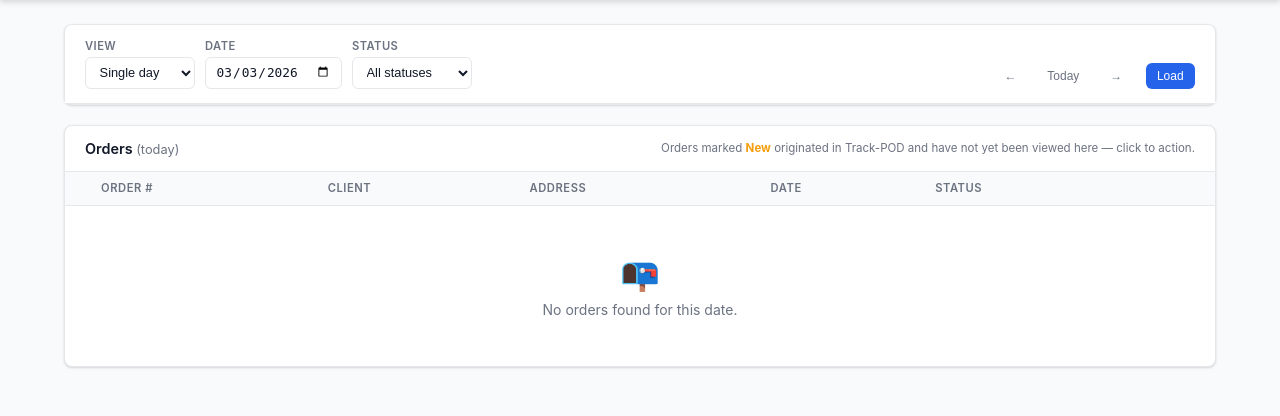
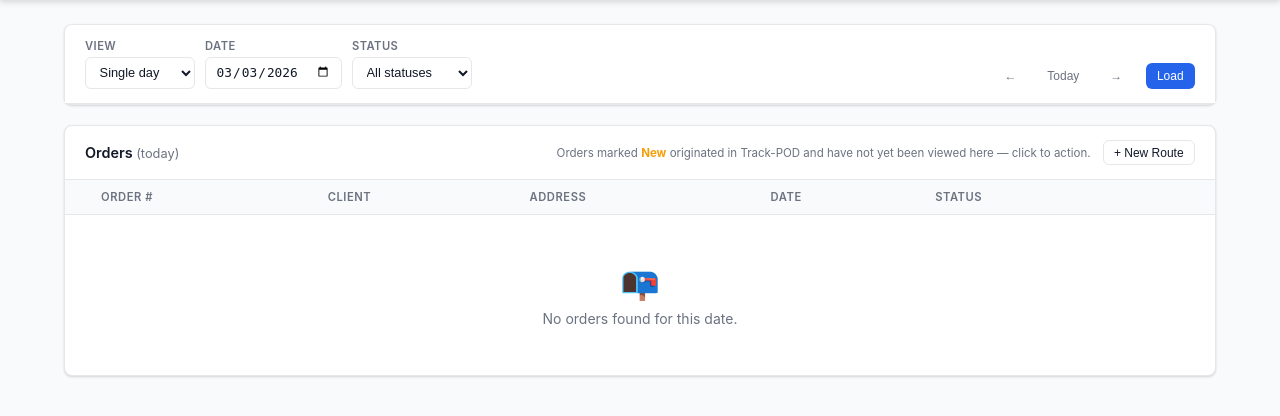
Before and after one commit to geitaguy/Deliver-It, a Flask app: page / in a window 1280 px wide. Shown: the part 56-472 px from the top of the page. Run offline with Flask 3, Linux system fonts and the light colour scheme; lists and menus that the app fills with data are empty.

Commit message:
Add route visibility, creation and management
Track-POD routes are now fetched alongside orders on every load.

Backend (track_pod.py + app.py):
- TrackPodClient gets four new methods: get_routes_by_date, create_route,
  update_route, add_order_to_route.
- Four new API endpoints: GET/POST /api/routes, PUT /api/routes/<code>,
  PUT /api/routes/<code>/orders/<number>.

Frontend (app.js):
- Orders are grouped by RouteNumber; each route renders as a labeled
  section header (route code, status badge, driver, order count) with a
  View button. Unassigned orders fall into a separate section below.
- Route status badges: Draft / Ready / Loaded / InProgress / Closed.
- Route view panel: shows details and lists unassigned orders with
  individual Add buttons to assign them to that route.
- Route create panel: name pre-filled as "DDD d mmm" (e.g. Mon 3 Mar)
  with an optional free-text suffix for extra runs; live code preview.
  Date, planned start, driver, vehicle, depot fields included.
- Route edit panel: update driver, vehicle, depot, planned start.
- New Route button in the Orders card header.
- Routes fetch uses Promise.allSettled so a routes API failure does not
  suppress the orders list.

Style (style.css):
- Route section header row styles and five route-status badge variants.

https://claude.ai/code/session_017NGzohDorKUB5jAbWHRZQ6

```diff
--- a/app.py
+++ b/app.py
@@ -165,6 +165,62 @@ def mark_viewed(order_number: str):
 
 
 # ---------------------------------------------------------------------------
+# JSON API — Routes
+# ---------------------------------------------------------------------------
+
+@app.route("/api/routes", methods=["GET"])
+def list_routes():
+    """List routes for a date. GET /api/routes?date=YYYY-MM-DD"""
+    date_str = request.args.get("date", date.today().isoformat())
+    client = _client()
+    try:
+        routes = client.get_routes_by_date(date_str)
+    except TrackPodError as exc:
+        return jsonify({"error": exc.message}), exc.status_code
+    return jsonify(routes)
+
+
+@app.route("/api/routes", methods=["POST"])
+def create_route():
+    """Create a new route in Track-POD."""
+    payload = request.get_json(force=True, silent=True)
+    if not payload:
+        return jsonify({"error": "Request body must be JSON."}), 400
+    client = _client()
+    try:
+        result = client.create_route(payload)
+    except TrackPodError as exc:
+        return jsonify({"error": exc.message}), exc.status_code
+    return jsonify(result or {"success": True}), 201
+
+
+@app.route("/api/routes/<path:route_code>", methods=["PUT"])
+def update_route(route_code: str):
+    """Update a route by its code."""
+    payload = request.get_json(force=True, silent=True)
+    if not payload:
+        return jsonify({"error": "Request body must be JSON."}), 400
+    client = _client()
+    try:
+        result = client.update_route(route_code, payload)
+    except TrackPodError as exc:
+        return jsonify({"error": exc.message}), exc.status_code
+    return jsonify(result or {"success": True})
+
+
+@app.route("/api/routes/<path:route_code>/orders/<path:order_number>", methods=["PUT"])
+def assign_order_to_route(route_code: str, order_number: str):
+    """Assign an existing unscheduled order to a route."""
+    allow_transfer = request.args.get("allowTransfer", "false").lower() == "true"
+    client = _client()
+    try:
+        client.add_order_to_route(route_code, order_number, allow_transfer)
+    except TrackPodError as exc:
+        return jsonify({"error": exc.message}), exc.status_code
+    return jsonify({"success": True})
+
+
+# ---------------------------------------------------------------------------
 # Helpers
 # ---------------------------------------------------------------------------
 
--- a/static/js/app.js
+++ b/static/js/app.js
@@ -18,10 +18,11 @@
 
   const state = {
     orders:       [],
+    routes:       [],
     loading:      false,
     statusFilter: "all",
     query:        { mode: "day", date: today, date_from: today, date_to: today },
-    panel:        { mode: null, order: null },
+    panel:        { mode: null, order: null, route: null },
   };
 
   // ----------------------------------------------------------------
@@ -67,18 +68,24 @@
 
     const params = new URLSearchParams();
     const q = state.query;
+    let routeDate;
     if (q.mode === "range") {
       params.set("date_from", q.date_from);
       params.set("date_to",   q.date_to);
+      routeDate = q.date_from;
     } else {
       params.set("date", q.date);
+      routeDate = q.date;
     }
 
     try {
-      state.orders = await apiFetch(`/api/orders?${params}`);
-    } catch (err) {
-      toast(err.message, "error");
-      state.orders = [];
+      const [ordersResult, routesResult] = await Promise.allSettled([
+        apiFetch(`/api/orders?${params}`),
+        apiFetch(`/api/routes?date=${routeDate}`),
+      ]);
+      state.orders = ordersResult.status === "fulfilled" ? ordersResult.value : [];
+      state.routes = routesResult.status === "fulfilled" ? routesResult.value : [];
+      if (ordersResult.status === "rejected") toast(ordersResult.reason.message, "error");
     } finally {
       state.loading = false;
       renderOrderList();
@@ -129,6 +136,87 @@
     return "badge-status";
   }
 
+  function routeNameForDate(dateStr) {
+    const d = new Date(dateStr + "T00:00:00");
+    const days   = ["Sun","Mon","Tue","Wed","Thu","Fri","Sat"];
+    const months = ["Jan","Feb","Mar","Apr","May","Jun","Jul","Aug","Sep","Oct","Nov","Dec"];
+    return `${days[d.getDay()]} ${d.getDate()} ${months[d.getMonth()]}`;
+  }
+
+  function routeStatusBadgeClass(status = "") {
+    switch (status) {
+      case "Ready":      return "badge-route-ready";
+      case "Loaded":     return "badge-route-loaded";
+      case "InProgress": return "badge-route-progress";
+      case "Closed":     return "badge-route-closed";
+      default:           return "badge-route-draft";
+    }
+  }
+
+  function orderRowHTML(o) {
+    const num    = o.Number || o.Id || "—";
+    const client = o.Client || "—";
+    const addr   = o.Address || "—";
+    const dt     = formatDate(o.Date || o.RouteDate || "");
+    const status = o.Status || "Unassigned";
+    const isNew  = o._new;
+    return `<tr class="${isNew ? "is-new" : ""}" data-order="${escAttr(num)}" tabindex="0">
+      <td>${isNew ? '<span class="dot-new" title="Not yet viewed in Deliver-It"></span>' : ""}</td>
+      <td><strong>${escHtml(num)}</strong></td>
+      <td>${escHtml(client)}</td>
+      <td>${escHtml(addr)}</td>
+      <td>${escHtml(dt)}</td>
+      <td><span class="badge ${statusBadgeClass(status)}">${escHtml(status)}</span></td>
+      <td>${isNew ? '<span class="badge badge-new"><span class="dot-new"></span>New</span>' : ""}</td>
+    </tr>`;
+  }
+
+  function groupByRoute(orders) {
+    const groups     = {};
+    const unassigned = [];
+    for (const o of orders) {
+      const rn = o.RouteNumber || null;
+      if (rn) {
+        if (!groups[rn]) groups[rn] = [];
+        groups[rn].push(o);
+      } else {
+        unassigned.push(o);
+      }
+    }
+    return { groups, unassigned };
+  }
+
+  function routeSectionHeaderHTML(code, route, count) {
+    const status = route ? (route.Status || "") : "";
+    const driver = route ? (route.DriverName || "") : "";
+    const meta   = [driver, `${count} order${count !== 1 ? "s" : ""}`].filter(Boolean).join(" · ");
+    const badge  = status
+      ? `<span class="badge ${routeStatusBadgeClass(status)}">${escHtml(status)}</span>`
+      : "";
+    return `<tr class="route-section-hdr">
+      <td colspan="7">
+        <div class="route-section-inner">
+          <span class="route-section-name">${escHtml(code)}</span>
+          ${badge}
+          <span class="route-section-meta">${escHtml(meta)}</span>
+          <button class="btn btn-ghost btn-sm route-view-btn" data-route-code="${escAttr(code)}"
+                  style="margin-left:auto;font-size:.72rem">View</button>
+        </div>
+      </td>
+    </tr>`;
+  }
+
+  function unassignedSectionHeaderHTML(count) {
+    return `<tr class="route-section-hdr unassigned">
+      <td colspan="7">
+        <div class="route-section-inner">
+          <span class="route-section-name" style="color:var(--text-muted)">Unassigned</span>
+          <span class="route-section-meta">${count} order${count !== 1 ? "s" : ""}</span>
+        </div>
+      </td>
+    </tr>`;
+  }
+
   function renderOrderList() {
     const tbody = $("#orders-tbody");
     const empty = $("#orders-empty");
@@ -160,29 +248,40 @@
     }
 
     empty.style.display = "none";
-    tbody.innerHTML = visible.map(o => {
-      const num    = o.Number || o.Id || "—";
-      const client = o.Client || "—";
-      const addr   = o.Address || "—";
-      const dt     = formatDate(o.Date || o.RouteDate || "");
-      const status = o.Status || "Unassigned";
-      const isNew  = o._new;
 
-      return `<tr class="${isNew ? "is-new" : ""}" data-order="${escHtml(num)}" tabindex="0">
-        <td>${isNew ? '<span class="dot-new" title="Not yet viewed in Deliver-It"></span>' : ""}</td>
-        <td><strong>${escHtml(num)}</strong></td>
-        <td>${escHtml(client)}</td>
-        <td>${escHtml(addr)}</td>
-        <td>${escHtml(dt)}</td>
-        <td><span class="badge ${statusBadgeClass(status)}">${escHtml(status)}</span></td>
-        <td>${isNew ? '<span class="badge badge-new"><span class="dot-new"></span>New</span>' : ""}</td>
-      </tr>`;
-    }).join("");
+    const { groups, unassigned } = groupByRoute(visible);
+    const routeCodes = Object.keys(groups).sort();
+
+    // Build Code → route object lookup from fetched routes
+    const routeMap = {};
+    for (const r of state.routes) {
+      if (r.Code) routeMap[r.Code] = r;
+    }
+
+    let html = "";
+    for (const code of routeCodes) {
+      html += routeSectionHeaderHTML(code, routeMap[code] || null, groups[code].length);
+      html += groups[code].map(orderRowHTML).join("");
+    }
+    if (unassigned.length) {
+      if (routeCodes.length > 0) html += unassignedSectionHeaderHTML(unassigned.length);
+      html += unassigned.map(orderRowHTML).join("");
+    }
+
+    tbody.innerHTML = html;
 
     $$("tbody tr[data-order]").forEach(row => {
       row.addEventListener("click", () => openOrderDetail(row.dataset.order));
       row.addEventListener("keydown", e => {
         if (e.key === "Enter" || e.key === " ") openOrderDetail(row.dataset.order);
+      });
+    });
+
+    $$("tbody .route-view-btn").forEach(btn => {
+      btn.addEventListener("click", e => {
+        e.stopPropagation();
+        const code = btn.dataset.routeCode;
+        openPanel("route-view", null, routeMap[code] || { Code: code });
       });
     });
   }
@@ -214,19 +313,19 @@
     updateNewCount();
   }
 
-  function openPanel(mode, order = null) {
-    state.panel = { mode, order };
+  function openPanel(mode, order = null, route = null) {
+    state.panel = { mode, order, route };
     renderPanel();
     $("#overlay").classList.add("open");
   }
 
   function closePanel() {
-    state.panel = { mode: null, order: null };
+    state.panel = { mode: null, order: null, route: null };
     $("#overlay").classList.remove("open");
   }
 
   function renderPanel() {
-    const { mode, order } = state.panel;
+    const { mode, order, route } = state.panel;
     const header = $("#panel-header");
     const body   = $("#panel-body");
     const footer = $("#panel-footer");
@@ -242,6 +341,12 @@
       renderViewPanel(order, header, body, footer);
     } else if (mode === "edit") {
       renderEditForm(order, header, body, footer);
+    } else if (mode === "route-view") {
+      renderRouteViewPanel(route, header, body, footer);
+    } else if (mode === "route-create") {
+      renderRouteCreateForm(header, body, footer);
+    } else if (mode === "route-edit") {
+      renderRouteEditForm(route, header, body, footer);
     }
 
     // Wire close buttons (any .close-panel-btn)
@@ -365,6 +470,232 @@
         ${detailField("First Seen",   meta.first_seen_at)}
         ${detailField("First Viewed", meta.first_viewed_at || "—")}
       </div></div>`;
+  }
+
+  // ---- Route panels ----
+
+  function renderRouteViewPanel(route, header, body, footer) {
+    const code   = route.Code || "—";
+    const status = route.Status || "";
+    header.innerHTML = `
+      <div>
+        <h2>${escHtml(code)}</h2>
+        ${status ? `<span class="badge ${routeStatusBadgeClass(status)}" style="margin-top:.25rem">${escHtml(status)}</span>` : ""}
+      </div>
+      <button class="btn btn-ghost btn-sm close-panel-btn">✕</button>`;
+
+    const unassigned = state.orders.filter(o => !o.RouteNumber);
+    body.innerHTML = `
+      <div class="section-title">Route Details</div>
+      <div class="detail-grid">
+        ${detailField("Route Code",    code)}
+        ${detailField("Date",          formatDate(route.Date || ""))}
+        ${detailField("Driver",        route.DriverName)}
+        ${detailField("Vehicle",       route.DriverVehicle)}
+        ${detailField("Depot",         route.Depot)}
+        ${detailField("Planned Start", route.StartTimePlan ? String(route.StartTimePlan).replace(/^(\d{4}-\d{2}-\d{2}T)/, "").slice(0, 5) : null)}
+      </div>
+      ${unassigned.length ? `
+        <div class="section-title" style="margin-top:1.25rem">Add Unassigned Orders</div>
+        <div>
+          ${unassigned.map(o => {
+            const num = o.Number || o.Id || "—";
+            return `<div style="display:flex;align-items:center;justify-content:space-between;padding:.45rem 0;border-bottom:1px solid var(--border)">
+              <span style="font-size:.8rem">
+                <strong>${escHtml(num)}</strong>
+                <span style="color:var(--text-muted);margin-left:.35rem">${escHtml(o.Client || "")}</span>
+              </span>
+              <button class="btn btn-outline btn-sm add-to-route-btn"
+                      data-order-num="${escAttr(num)}" data-route-code="${escAttr(code)}"
+                      style="flex-shrink:0">Add →</button>
+            </div>`;
+          }).join("")}
+        </div>
+      ` : `<p style="margin-top:1rem;font-size:.8rem;color:var(--text-muted)">All orders are assigned to routes.</p>`}`;
+
+    footer.innerHTML = `
+      <button class="btn btn-outline btn-sm close-panel-btn">Close</button>
+      <button class="btn btn-primary btn-sm" id="edit-route-btn">Edit Route</button>`;
+
+    $$(".add-to-route-btn").forEach(btn => {
+      btn.addEventListener("click", () =>
+        assignOrderToRoute(btn.dataset.routeCode, btn.dataset.orderNum, btn));
+    });
+    $("#edit-route-btn").addEventListener("click", () => openPanel("route-edit", null, route));
+  }
+
+  function renderRouteCreateForm(header, body, footer) {
+    const baseDate   = state.query.mode === "range" ? state.query.date_from : state.query.date;
+    const defaultName = routeNameForDate(baseDate);
+
+    header.innerHTML = `<h2>New Route</h2>
+      <button class="btn btn-ghost btn-sm close-panel-btn">✕</button>`;
+
+    body.innerHTML = `
+      <div class="section-title">Route Details</div>
+      <div class="form-grid">
+        <div class="form-group full">
+          <label>Route Name<span class="required">*</span></label>
+          <div style="display:flex;gap:.5rem">
+            <input type="text" id="r-name-base" value="${escAttr(defaultName)}" readonly
+                   style="flex:0 0 auto;width:auto;background:var(--bg)">
+            <input type="text" id="r-name-suffix" placeholder="Suffix — e.g. Run 2, Northside" style="flex:1">
+          </div>
+          <span style="font-size:.68rem;color:var(--text-muted)">
+            Full code: <strong id="r-code-preview">${escHtml(defaultName)}</strong>
+          </span>
+        </div>
+        <div class="form-group">
+          <label>Date<span class="required">*</span></label>
+          <input type="date" id="r-date" value="${escAttr(baseDate)}">
+        </div>
+        <div class="form-group">
+          <label>Planned Start</label>
+          <input type="time" id="r-start-time">
+        </div>
+        <div class="form-group">
+          <label>Driver Name</label>
+          <input type="text" id="r-driver">
+        </div>
+        <div class="form-group">
+          <label>Vehicle</label>
+          <input type="text" id="r-vehicle" placeholder="Plate number">
+        </div>
+        <div class="form-group full">
+          <label>Depot / Start Address</label>
+          <input type="text" id="r-depot">
+        </div>
+      </div>`;
+
+    footer.innerHTML = `
+      <button class="btn btn-outline btn-sm close-panel-btn">Cancel</button>
+      <button class="btn btn-primary btn-sm" id="save-route-btn">Create Route</button>`;
+
+    function updatePreview() {
+      const base   = $("#r-name-base").value.trim();
+      const suffix = $("#r-name-suffix").value.trim();
+      $("#r-code-preview").textContent = suffix ? `${base} ${suffix}` : base;
+    }
+    $("#r-name-suffix").addEventListener("input", updatePreview);
+    $("#r-date").addEventListener("change", function () {
+      if (this.value) { $("#r-name-base").value = routeNameForDate(this.value); updatePreview(); }
+    });
+    $("#save-route-btn").addEventListener("click", submitCreateRoute);
+  }
+
+  async function submitCreateRoute() {
+    const base   = $("#r-name-base").value.trim();
+    const suffix = $("#r-name-suffix").value.trim();
+    const code   = suffix ? `${base} ${suffix}` : base;
+    if (!code) { toast("Route name is required.", "error"); return; }
+    const dateVal = $("#r-date").value;
+    if (!dateVal) { toast("Date is required.", "error"); return; }
+
+    const payload = { Code: code, Date: dateVal };
+    const driver  = $("#r-driver").value.trim();       if (driver)  payload.DriverName   = driver;
+    const vehicle = $("#r-vehicle").value.trim();      if (vehicle) payload.DriverVehicle = vehicle;
+    const depot   = $("#r-depot").value.trim();        if (depot)   payload.Depot         = depot;
+    const start   = $("#r-start-time").value;          if (start)   payload.StartTimePlan = start;
+
+    const btn = $("#save-route-btn");
+    btn.disabled = true; btn.textContent = "Creating…";
+    try {
+      await apiFetch("/api/routes", { method: "POST", body: JSON.stringify(payload) });
+      toast("Route created.", "success");
+      closePanel();
+      loadOrders();
+    } catch (err) {
+      toast(err.message, "error");
+      btn.disabled = false; btn.textContent = "Create Route";
+    }
+  }
+
+  function renderRouteEditForm(route, header, body, footer) {
+    const code = route.Code || "";
+    header.innerHTML = `<h2>Edit ${escHtml(code)}</h2>
+      <button class="btn btn-ghost btn-sm close-panel-btn">✕</button>`;
+
+    const startVal = (() => {
+      const s = route.StartTimePlan || "";
+      if (!s) return "";
+      const t = s.indexOf("T");
+      return t >= 0 ? s.slice(t + 1, t + 6) : s.slice(0, 5);
+    })();
+
+    body.innerHTML = `
+      <div class="section-title">Route Details</div>
+      <div class="form-grid">
+        <div class="form-group full">
+          <label>Route Code</label>
+          <input type="text" value="${escAttr(code)}" readonly style="background:var(--bg)">
+        </div>
+        <div class="form-group">
+          <label>Date</label>
+          <input type="date" id="r-date" value="${escAttr(isoDate(route.Date || ""))}">
+        </div>
+        <div class="form-group">
+          <label>Planned Start</label>
+          <input type="time" id="r-start-time" value="${escAttr(startVal)}">
+        </div>
+        <div class="form-group">
+          <label>Driver Name</label>
+          <input type="text" id="r-driver" value="${escAttr(route.DriverName || "")}">
+        </div>
+        <div class="form-group">
+          <label>Vehicle</label>
+          <input type="text" id="r-vehicle" value="${escAttr(route.DriverVehicle || "")}">
+        </div>
+        <div class="form-group full">
+          <label>Depot / Start Address</label>
+          <input type="text" id="r-depot" value="${escAttr(route.Depot || "")}">
+        </div>
+      </div>`;
+
+    footer.innerHTML = `
+      <button class="btn btn-outline btn-sm" id="back-route-btn">← Back</button>
+      <button class="btn btn-primary btn-sm" id="save-route-btn">Save Changes</button>`;
+
+    $("#back-route-btn").addEventListener("click", () => openPanel("route-view", null, route));
+    $("#save-route-btn").addEventListener("click", () => submitEditRoute(code));
+  }
+
+  async function submitEditRoute(code) {
+    const payload = {};
+    const dateVal = $("#r-date").value;        if (dateVal) payload.Date          = dateVal;
+    const driver  = $("#r-driver").value.trim();  if (driver)  payload.DriverName   = driver;
+    const vehicle = $("#r-vehicle").value.trim(); if (vehicle) payload.DriverVehicle = vehicle;
+    const depot   = $("#r-depot").value.trim();   if (depot)   payload.Depot         = depot;
+    const start   = $("#r-start-time").value;     if (start)   payload.StartTimePlan = start;
+
+    const btn = $("#save-route-btn");
+    btn.disabled = true; btn.textContent = "Saving…";
+    try {
+      await apiFetch(`/api/routes/${encodeURIComponent(code)}`,
+        { method: "PUT", body: JSON.stringify(payload) });
+      toast("Route updated.", "success");
+      closePanel();
+      loadOrders();
+    } catch (err) {
+      toast(err.message, "error");
+      btn.disabled = false; btn.textContent = "Save Changes";
+    }
+  }
+
+  async function assignOrderToRoute(routeCode, orderNumber, btn) {
+    const origText = btn.textContent;
+    btn.disabled = true; btn.textContent = "Adding…";
+    try {
+      await apiFetch(
+        `/api/routes/${encodeURIComponent(routeCode)}/orders/${encodeURIComponent(orderNumber)}`,
+        { method: "PUT" }
+      );
+      toast(`Order ${orderNumber} added to route.`, "success");
+      closePanel();
+      loadOrders();
+    } catch (err) {
+      toast(err.message, "error");
+      btn.disabled = false; btn.textContent = origText;
+    }
   }
 
   // ---- Create form ----
@@ -768,6 +1099,7 @@
 
     // Header actions
     $("#refresh-btn").addEventListener("click", loadOrders);
+    $("#new-route-btn").addEventListener("click", () => openPanel("route-create"));
     $("#new-order-btn").addEventListener("click", () => openPanel("create"));
 
     // Close panel on overlay click
--- a/templates/index.html
+++ b/templates/index.html
@@ -77,10 +77,13 @@
   <div class="card">
     <div class="card-header">
       <h2>Orders <span id="orders-date-label" style="font-weight:400;color:var(--text-muted);font-size:.8rem"></span></h2>
-      <p style="font-size:.72rem;color:var(--text-muted)">
-        Orders marked <strong style="color:var(--new-badge)">New</strong> originated in
-        Track-POD and have not yet been viewed here — click to action.
-      </p>
+      <div style="display:flex;align-items:center;gap:.75rem">
+        <p style="font-size:.72rem;color:var(--text-muted)">
+          Orders marked <strong style="color:var(--new-badge)">New</strong> originated in
+          Track-POD and have not yet been viewed here — click to action.
+        </p>
+        <button class="btn btn-outline btn-sm" id="new-route-btn" style="white-space:nowrap">+ New Route</button>
+      </div>
     </div>
     <div class="orders-wrap">
       <table>
```
Also changed, not shown: static/css/style.css (+33 -0 lines), track_pod.py (+22 -0 lines).
